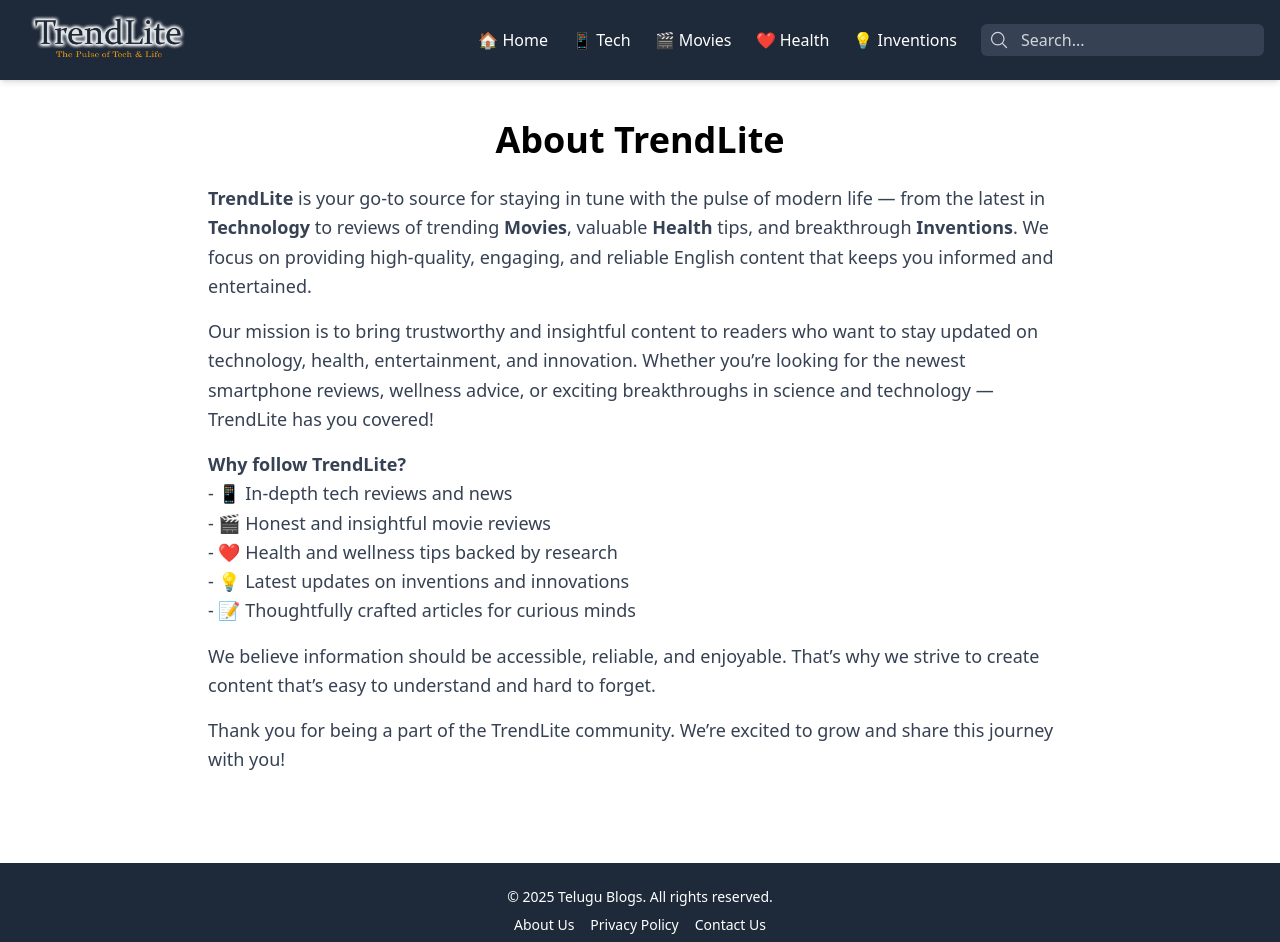
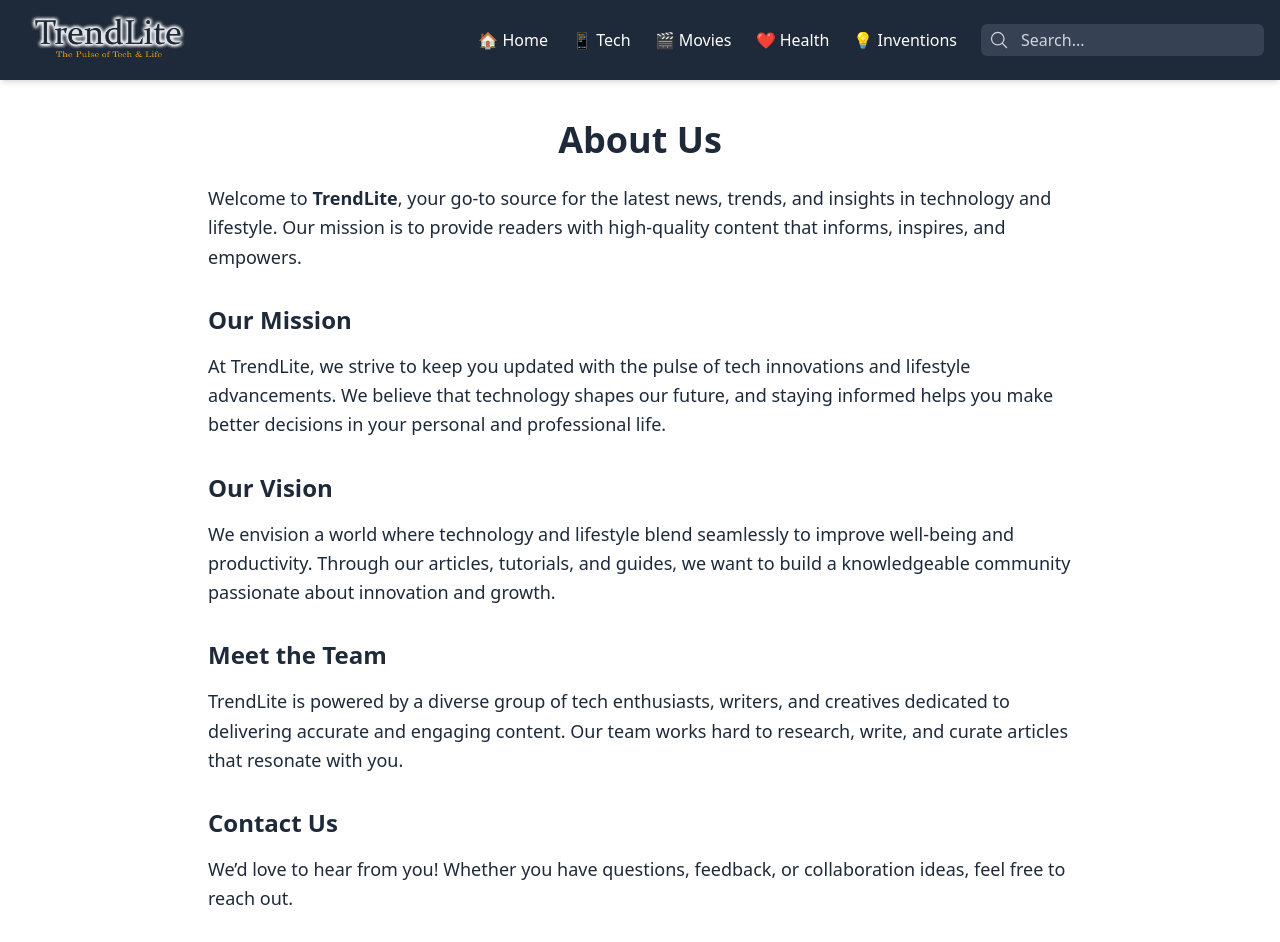
Before and after one commit to chandu539/trendlite, a Next.js app: page /about in a window 1280 px wide. Shown: the top 942 px of the page. Built offline with nearby package versions, Linux system fonts and the light colour scheme.

Commit message:
modified the code to overcome the &pros

```diff
--- a/src/pages/about.js
+++ b/src/pages/about.js
@@ -1,6 +1,7 @@
 import Head from 'next/head';
 import Footer from '../components/Footer';
 import Header from '../components/Header';
+import Link from 'next/link';
 
 export default function AboutPage() {
   return (
@@ -9,58 +10,78 @@ export default function AboutPage() {
         <title>About Us | TrendLite - The Pulse of Tech & Life</title>
         <meta
           name="description"
-          content="Learn more about TrendLite - a blog that brings you trending insights in Tech, Movies, Health, and Inventions. We inspire, inform, and entertain with quality English content."
+          content="Learn more about TrendLite, our mission, vision, and the team behind the pulse of tech and life."
         />
         <meta
           name="keywords"
-          content="About TrendLite, Tech Blog, Movie Reviews, Health Tips, Inventions, Lifestyle, Blogging"
+          content="About TrendLite, Tech Blog, Lifestyle Blog, Our Mission, Our Team"
         />
         <meta name="author" content="TrendLite Team" />
+        <link rel="canonical" href="https://www.trendlite.com/about" />
 
-        {/* Open Graph (OG) tags for better sharing on social media */}
+        {/* Open Graph Meta Tags */}
         <meta property="og:title" content="About Us | TrendLite - The Pulse of Tech & Life" />
         <meta
           property="og:description"
-          content="Learn more about TrendLite - a blog that brings trending insights in Tech, Movies, Health, and Inventions."
+          content="Discover the story behind TrendLite and how we bring you the latest in tech and lifestyle."
         />
+        <meta property="og:url" content="https://www.trendlite.com/about" />
         <meta property="og:type" content="website" />
-        <meta property="og:url" content="https://trendlite.vercel.app/about" />
-        <meta property="og:image" content="https://trendlite.vercel.app/trendlite-og.png" />
+        <meta property="og:image" content="https://www.trendlite.com/og-image.jpg" />
 
-        {/* Canonical link to avoid duplicate SEO issues */}
-        <link rel="canonical" href="https://trendlite.vercel.app/about" />
+        {/* Twitter Card Meta Tags */}
+        <meta name="twitter:card" content="summary_large_image" />
+        <meta name="twitter:title" content="About Us | TrendLite" />
+        <meta
+          name="twitter:description"
+          content="Learn about TrendLite’s mission, vision, and values."
+        />
+        <meta name="twitter:image" content="https://www.trendlite.com/og-image.jpg" />
       </Head>
 
       <div className="min-h-screen flex flex-col justify-between">
         <Header />
 
-        <main className="max-w-4xl mx-auto px-4 py-10">
-          <h1 className="text-4xl font-bold mb-6 text-center">About TrendLite</h1>
+        <main className="max-w-4xl mx-auto px-4 py-10 text-gray-800">
+          <h1 className="text-4xl font-bold mb-6 text-center">About Us</h1>
 
-          <p className="mb-4 text-lg leading-relaxed text-gray-700">
-            <strong>TrendLite</strong> is your go-to source for staying in tune with the pulse of modern life — from the latest in <strong>Technology</strong> to reviews of trending <strong>Movies</strong>, valuable <strong>Health</strong> tips, and breakthrough <strong>Inventions</strong>. We focus on providing high-quality, engaging, and reliable English content that keeps you informed and entertained.
+          <p className="mb-6 text-lg leading-relaxed">
+            Welcome to <strong>TrendLite</strong>, your go-to source for the latest news, trends, and insights in technology and lifestyle.
+            Our mission is to provide readers with high-quality content that informs, inspires, and empowers.
           </p>
 
-          <p className="mb-4 text-lg leading-relaxed text-gray-700">
-            Our mission is to bring trustworthy and insightful content to readers who want to stay updated on technology, health, entertainment, and innovation. Whether you’re looking for the newest smartphone reviews, wellness advice, or exciting breakthroughs in science and technology — TrendLite has you covered!
+          <h2 className="text-2xl font-semibold mt-8 mb-4">Our Mission</h2>
+          <p className="mb-6 text-lg leading-relaxed">
+            At TrendLite, we strive to keep you updated with the pulse of tech innovations and lifestyle advancements.
+            We believe that technology shapes our future, and staying informed helps you make better decisions in your personal and professional life.
           </p>
 
-          <p className="mb-4 text-lg leading-relaxed text-gray-700">
-            <strong>Why follow TrendLite?</strong><br />
-            - 📱 In-depth tech reviews and news<br />
-            - 🎬 Honest and insightful movie reviews<br />
-            - ❤️ Health and wellness tips backed by research<br />
-            - 💡 Latest updates on inventions and innovations<br />
-            - 📝 Thoughtfully crafted articles for curious minds
+          <h2 className="text-2xl font-semibold mt-8 mb-4">Our Vision</h2>
+          <p className="mb-6 text-lg leading-relaxed">
+            We envision a world where technology and lifestyle blend seamlessly to improve well-being and productivity.
+            Through our articles, tutorials, and guides, we want to build a knowledgeable community passionate about innovation and growth.
           </p>
 
-          <p className="mb-4 text-lg leading-relaxed text-gray-700">
-            We believe information should be accessible, reliable, and enjoyable. That’s why we strive to create content that’s easy to understand and hard to forget.
+          <h2 className="text-2xl font-semibold mt-8 mb-4">Meet the Team</h2>
+          <p className="mb-6 text-lg leading-relaxed">
+            TrendLite is powered by a diverse group of tech enthusiasts, writers, and creatives dedicated to delivering accurate and engaging content.
+            Our team works hard to research, write, and curate articles that resonate with you.
           </p>
 
-          <p className="text-lg leading-relaxed text-gray-700">
-            Thank you for being a part of the TrendLite community. We’re excited to grow and share this journey with you!
+          <h2 className="text-2xl font-semibold mt-8 mb-4">Contact Us</h2>
+          <p className="mb-6 text-lg leading-relaxed">
+            We’d love to hear from you! Whether you have questions, feedback, or collaboration ideas, feel free to reach out.
           </p>
+          <ul className="list-disc ml-6 mb-12">
+            <li>Email: <a href="mailto:contact@trendlite.com" className="text-blue-600 underline">contact@trendlite.com</a></li>
+            <li>Address: TrendLite, AndhraPradesh, India</li>
+          </ul>
+
+          <div className="text-center">
+            <Link href="/" className="text-blue-600 hover:underline">
+              Back to Home
+            </Link>
+          </div>
         </main>
 
         <Footer />
```
